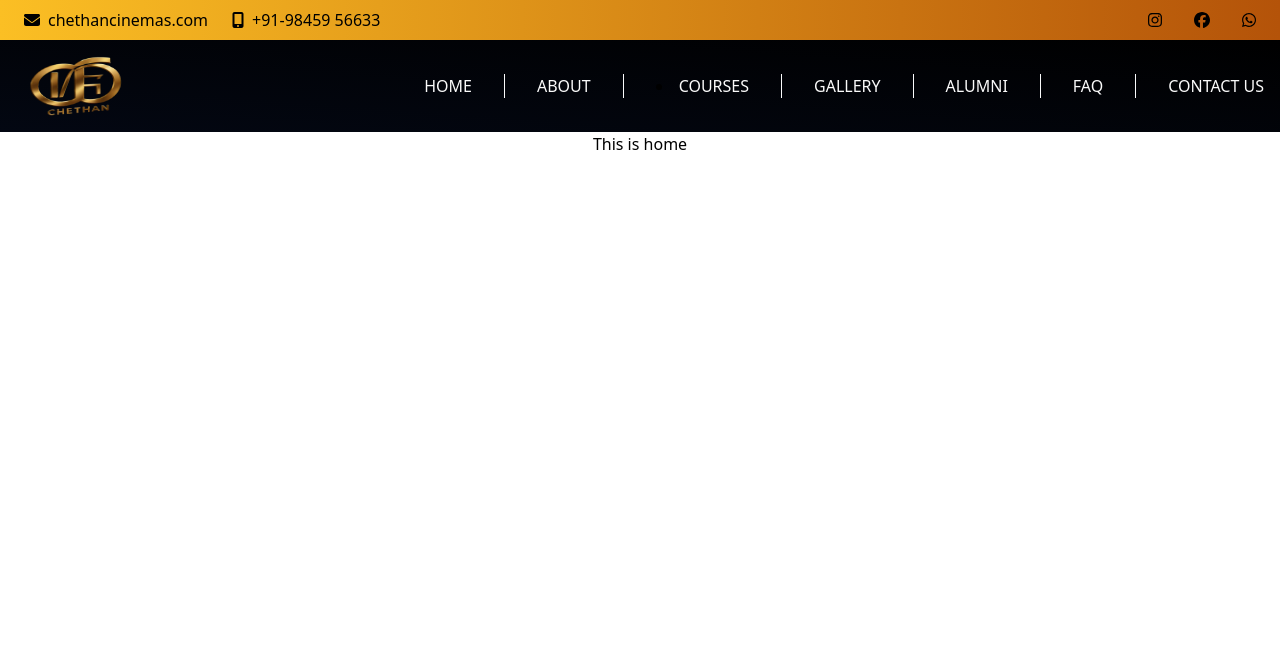
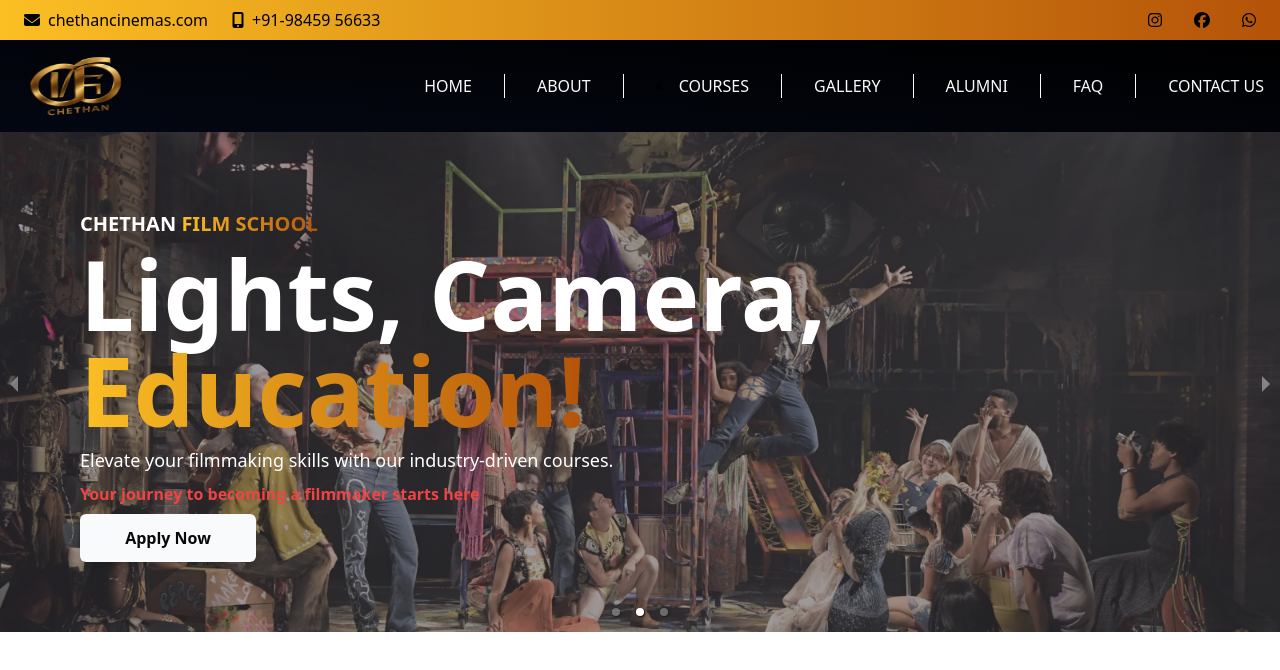
Before and after one commit to akshitchowdhury/chethan_film_school, a React (Create React App) app: page / in a window 1280 px wide. Shown: the top 670 px of the page. Built offline with nearby package versions, Linux system fonts and the light colour scheme.

Commit message:
homeHero

```diff
--- a/package.json
+++ b/package.json
@@ -11,6 +11,7 @@
     "@testing-library/user-event": "^13.5.0",
     "react": "^18.3.1",
     "react-dom": "^18.3.1",
+    "react-responsive-carousel": "^3.2.23",
     "react-router-dom": "^6.26.1",
     "react-scripts": "5.0.1",
     "web-vitals": "^2.1.4"
--- a/src/component/Home/Home.jsx
+++ b/src/component/Home/Home.jsx
@@ -1,9 +1,11 @@
 import React from 'react'
+import HomeHero from './HomeHero'
 
 const Home = () => {
   return (
     <div>
-        This is home
+        <HomeHero/>
+
     </div>
   )
 }
--- /dev/null
+++ b/src/component/Home/HomeHero.jsx
@@ -0,0 +1,49 @@
+import React from 'react';
+import { Carousel } from 'react-responsive-carousel';
+import 'react-responsive-carousel/lib/styles/carousel.min.css';
+import h1 from "../../assets/homeBg1.jpg";
+import h2 from "../../assets/homeBg2.jpg"
+import h3 from "../../assets/homeBg3.jpg";
+
+import HomeHeroText from './HomeHeroText';
+
+const HomeHero = () => {
+  return (
+    <>
+     <div className="relative w-auto md:w-full h-[300px] md:h-[500px] lg:h-[500px] ">
+      <Carousel
+        autoPlay
+        infiniteLoop
+        showArrows={true}
+        showThumbs={false}
+        showStatus={false}
+        interval={3000}
+        className="h-full"
+      >
+        <div className="relative">
+          <img src={h1} alt="Slide 1" className="object-cover object-top w-full h-[300px] md:h-[500px] lg:h-[500px]" />
+          <div className="absolute inset-0 bg-zinc-700 opacity-50"></div>
+        </div>
+        <div className="relative">
+          <img src={h2} alt="Slide 2" className="object-cover object-top w-full h-[300px] md:h-[500px] lg:h-[500px]" />
+          <div className="absolute inset-0 bg-zinc-700 opacity-50"></div>
+        </div>
+        <div className="relative">
+          <img src={h3} alt="Slide 3" className="object-cover object-top w-full h-[300px] md:h-[500px] lg:h-[500px]" />
+          <div className="absolute inset-0 bg-zinc-700 opacity-50"></div>
+        </div>
+        {/* <div className="relative">
+          <img src={h4} alt="Slide 4" className="object-cover object-center w-full h-[300px] md:h-[500px] lg:h-[500px]" />
+          <div className="absolute inset-0 bg-zinc-700 opacity-50"></div>
+        </div> */}
+
+      </Carousel>
+    </div>
+
+    <HomeHeroText/>
+    </>
+
+  );
+};
+
+export default HomeHero;
--- /dev/null
+++ b/src/component/Home/HomeHeroText.jsx
@@ -0,0 +1,37 @@
+import React from 'react';
+import { Link } from 'react-router-dom';
+
+const HomeHeroText = () => {
+  return (
+    <div className="container absolute -my-[50%] lg:-my-[7%] md:-my-[0%] md:labsolute md:top-0 lg:absolute lg:right-96 lg:top-[300px]">
+      <div className="text-left px-4 md:mx-[35%] w-[1000px]">
+
+        <h1 className="text-xl text-white font-semibold mb-2 md:text-5xl lg:text-xl">
+  CHETHAN <span className="bg-gradient-to-r from-amber-400 to-amber-700 bg-clip-text text-transparent">FILM SCHOOL</span>
+</h1>
+        <h1 className="text-xl text-white font-semibold mb-2 md:text-5xl lg:text-8xl">
+  Lights, Camera, <span className="bg-gradient-to-r from-amber-400 to-amber-700 bg-clip-text text-transparent">
+  Education!
+</span>
+
+</h1>
+        <p className="text-sm md:text-base  text-white lg:text-lg">
+        Elevate your filmmaking skills with our industry-driven courses.
+        </p>
+        <p className='text-red-500 my-2 font-bold'>Your journey to becoming a filmmaker starts here</p>
+        <Link to={"/contact"}>
+        <button className="w-44 h-12 max-w-xs px-4 py-2  bg-gray-50  text-zinc-950
+        hover:text-white font-bold rounded-md
+         shadow-md hover:bg-amber-400 focus:outline-none
+         focus:ring-2 focus:ring-amber-300 focus:ring-opacity-50 transition duration-300 ease-in-out">
+
+  Apply Now
+
+  </button>
+  </Link>
+      </div>
+    </div>
+  );
+};
+
+export default HomeHeroText;
```
Also changed, not shown: src/assets/homeBg3.jpg (added), 1 other file (tests, documents, lock files or other folders).
